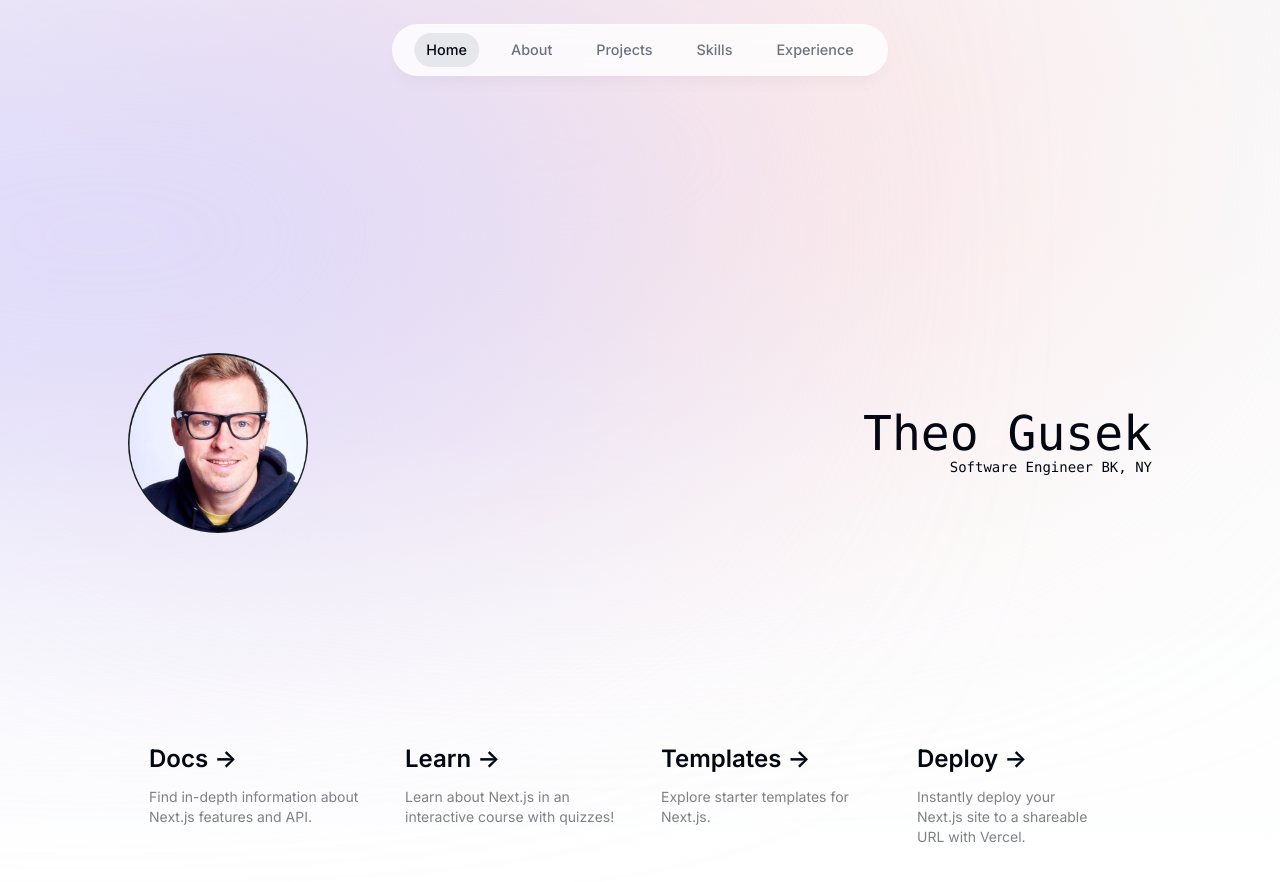
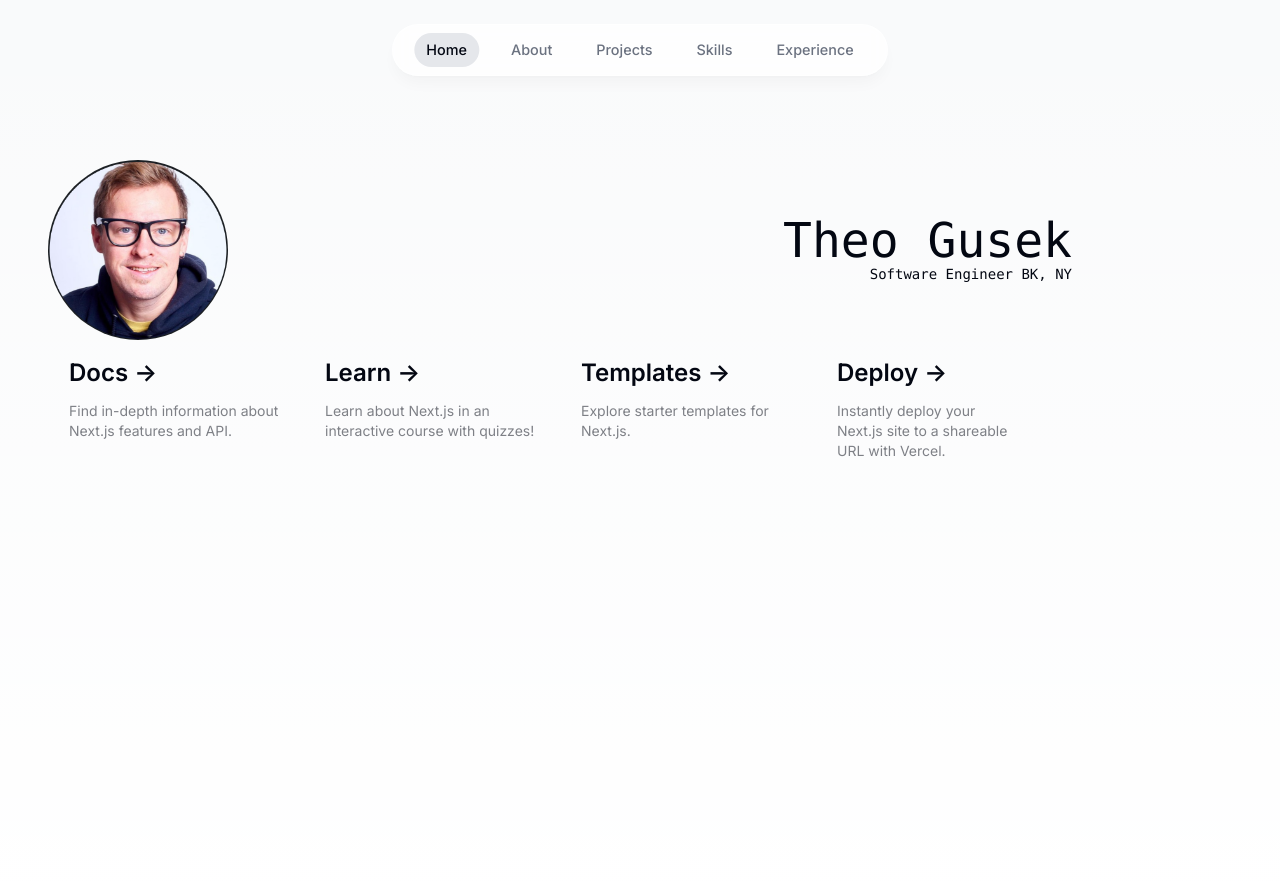
Before and after one commit to tedgusek/portfolio_site, a Next.js app: page / in a window 1280 px wide. Shown: the top 882 px of the page. Built offline with nearby package versions, Linux system fonts and the light colour scheme.

Commit message:
styling still needs work I want to trim the excess head room above the headshot

```diff
--- a/app/layout.tsx
+++ b/app/layout.tsx
@@ -43,8 +43,8 @@
         className={`${inter.className} sm:pt-38 relative bg-gray-50 pt-28 text-gray-950 dark:bg-gray-900 dark:text-gray-50 dark:text-opacity-90`}
       >
         {/* Display two subtle pops of color to the top of the page to add some visual interest */}
-        <div className="absolute right-[11rem] top-[-6rem] -z-10 h-[31.25rem] w-[31.25rem] rounded-full bg-[#fbe2e3] blur-[10rem] dark:bg-[#946263] sm:w-[68.75rem]"></div>
-        <div className="xl:left=[-15rem] absolute left-[-35rem] top-[-1rem] -z-10 h-[31.25rem] w-[50rem] rounded-full bg-[#dbd7fb] blur-[10rem] dark:bg-[#676394] sm:w-[68.75rem] md:left-[-33rem] lg:left-[-28rem] 2xl:left-[-5rem] "></div>
+        {/* <div className="absolute right-[11rem] top-[-6rem] -z-10 h-[31.25rem] w-[31.25rem] rounded-full bg-[#fbe2e3] blur-[10rem] dark:bg-[#946263] sm:w-[68.75rem]"></div> */}
+        {/* <div className="xl:left=[-15rem] absolute left-[-35rem] top-[-1rem] -z-10 h-[31.25rem] w-[50rem] rounded-full bg-[#dbd7fb] blur-[10rem] dark:bg-[#676394] sm:w-[68.75rem] md:left-[-33rem] lg:left-[-28rem] 2xl:left-[-5rem] "></div> */}
         {/* <ClerkProvider> */}
           {/* <ThemeContextProvider> */}
             <ActiveSectionContextProvider>
--- a/app/page.tsx
+++ b/app/page.tsx
@@ -4,7 +4,7 @@
 export default function Home() {
   return (
     // <main className="flex min-h-screen flex-col items-center justify-between p-12">
-    <main className="flex min-h-screen flex-col items-center justify-between p-12">
+    <main className=" min-h-screen flex-col items-center justify-center p-12">
       {/* <div className="z-10 max-w-5xl w-full items-center justify-between font-mono text-sm lg:flex"> */}
       {/* <div className="z-10 max-w-5xl w-full items-center justify-between font-mono text-sm lg:flex">
         <p className="fixed left-0 top-0 flex w-full justify-center border-b border-gray-300 bg-gradient-to-b from-zinc-200 pb-6 pt-8 backdrop-blur-2xl dark:border-neutral-800 dark:bg-zinc-800/30 dark:from-inherit lg:static lg:w-auto  lg:rounded-xl lg:border lg:bg-gray-200 lg:p-4 lg:dark:bg-zinc-800/30">
```
